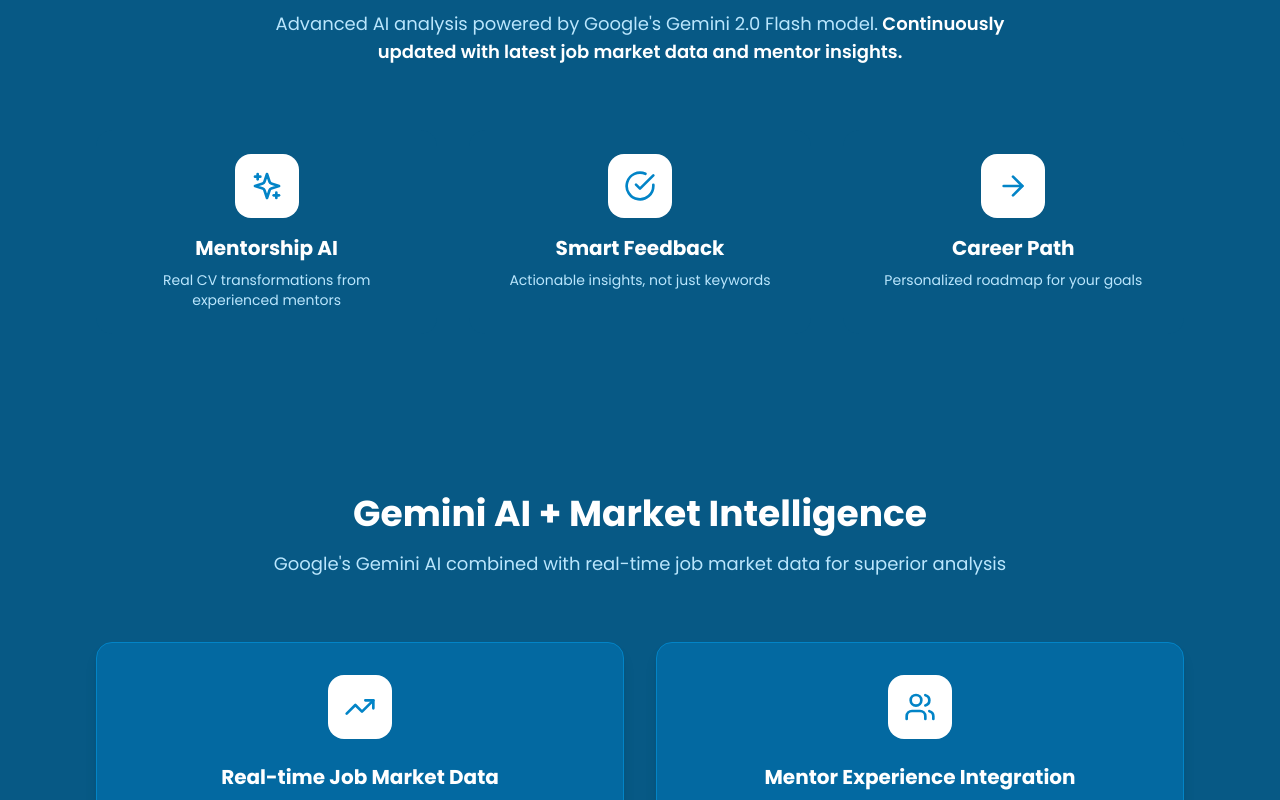
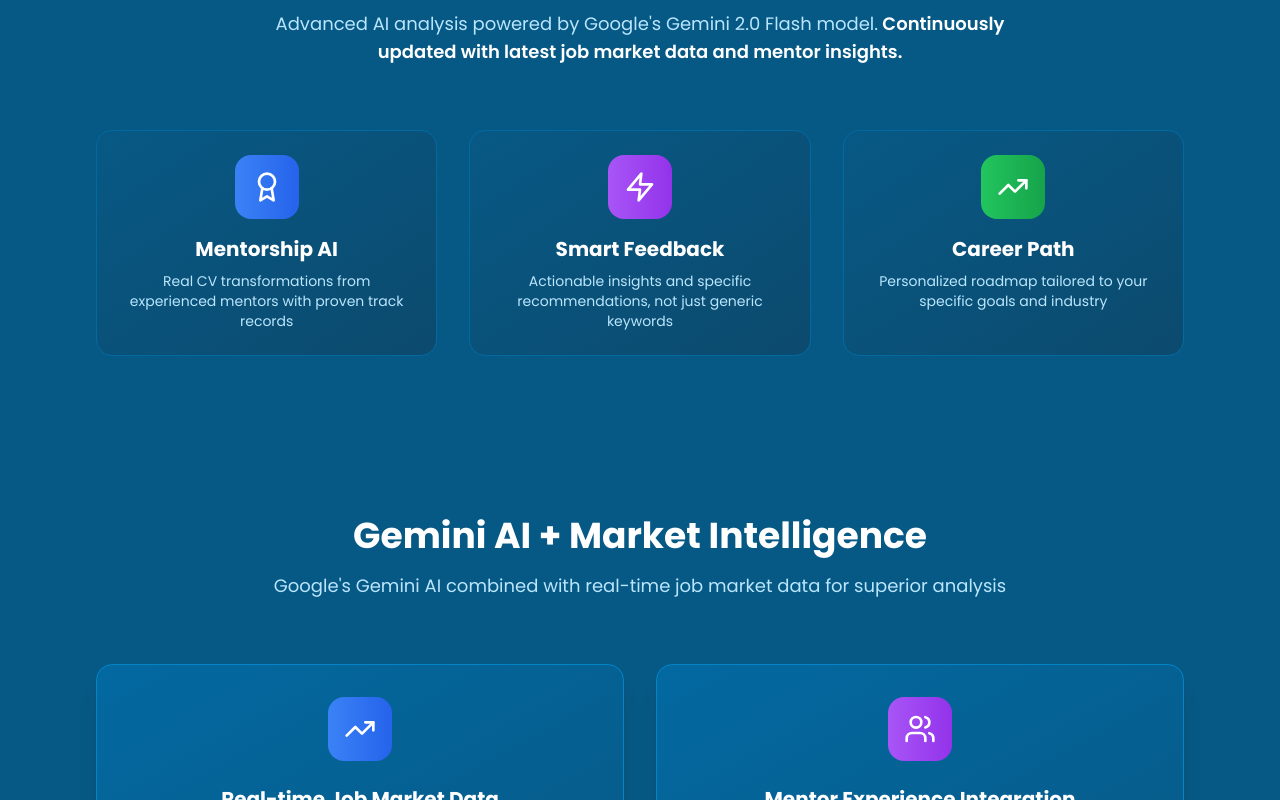
Before and after one commit to pvu06/Resume2path, a Next.js app: page / in a window 1280 px wide. Shown: the part 2000-2800 px from the top of the page. Built offline with nearby package versions, Linux system fonts and the light colour scheme; no server answers.

Commit message:
Enhance UI with better animations, gradients, and analytics section

```diff
--- a/src/app/page.tsx
+++ b/src/app/page.tsx
@@ -6,7 +6,7 @@ import { Button } from '@/components/ui/button';
 import { Input } from '@/components/ui/input';
 import { Textarea } from '@/components/ui/textarea';
 import { Card, CardContent, CardDescription, CardHeader, CardTitle } from '@/components/ui/card';
-import { Upload, FileText, User, Mail, Target, ArrowRight, Sparkles, CheckCircle, TrendingUp, Users, MessageCircle, Bot, Clock } from 'lucide-react';
+import { Upload, FileText, User, Mail, Target, ArrowRight, Sparkles, CheckCircle, TrendingUp, Users, MessageCircle, Bot, Clock, Star, Zap, Shield, Award } from 'lucide-react';
 import Header from '@/components/Header';
 import Hero from '@/components/Hero';
 import Chatbot from '@/components/Chatbot';
@@ -270,28 +270,28 @@ export default function HomePage() {
           </div>
 
           <div className="grid grid-cols-1 md:grid-cols-3 gap-8">
-            <div className="text-center p-6 rounded-2xl bg-ocean-800 hover:shadow-lg transition-all duration-300 group">
-              <div className="w-16 h-16 bg-white rounded-2xl flex items-center justify-center mx-auto mb-4">
-                <Sparkles className="w-8 h-8 text-ocean-600" />
+            <div className="text-center p-6 rounded-2xl bg-gradient-to-br from-ocean-800 to-ocean-900 hover:shadow-xl transition-all duration-300 group transform hover:scale-105 border border-ocean-700">
+              <div className="w-16 h-16 bg-gradient-to-r from-blue-500 to-blue-600 rounded-2xl flex items-center justify-center mx-auto mb-4 group-hover:from-blue-400 group-hover:to-blue-500 transition-colors">
+                <Award className="w-8 h-8 text-white" />
               </div>
               <h3 className="text-xl font-bold text-white mb-2">Mentorship AI</h3>
-              <p className="text-ocean-200 text-sm">Real CV transformations from experienced mentors</p>
+              <p className="text-ocean-200 text-sm">Real CV transformations from experienced mentors with proven track records</p>
             </div>
 
-            <div className="text-center p-6 rounded-2xl bg-ocean-800 hover:shadow-lg transition-all duration-300 group">
-              <div className="w-16 h-16 bg-white rounded-2xl flex items-center justify-center mx-auto mb-4">
-                <CheckCircle className="w-8 h-8 text-ocean-600" />
+            <div className="text-center p-6 rounded-2xl bg-gradient-to-br from-ocean-800 to-ocean-900 hover:shadow-xl transition-all duration-300 group transform hover:scale-105 border border-ocean-700">
+              <div className="w-16 h-16 bg-gradient-to-r from-purple-500 to-purple-600 rounded-2xl flex items-center justify-center mx-auto mb-4 group-hover:from-purple-400 group-hover:to-purple-500 transition-colors">
+                <Zap className="w-8 h-8 text-white" />
               </div>
               <h3 className="text-xl font-bold text-white mb-2">Smart Feedback</h3>
-              <p className="text-ocean-200 text-sm">Actionable insights, not just keywords</p>
+              <p className="text-ocean-200 text-sm">Actionable insights and specific recommendations, not just generic keywords</p>
             </div>
 
-            <div className="text-center p-6 rounded-2xl bg-ocean-800 hover:shadow-lg transition-all duration-300 group">
-              <div className="w-16 h-16 bg-white rounded-2xl flex items-center justify-center mx-auto mb-4">
-                <ArrowRight className="w-8 h-8 text-ocean-600" />
+            <div className="text-center p-6 rounded-2xl bg-gradient-to-br from-ocean-800 to-ocean-900 hover:shadow-xl transition-all duration-300 group transform hover:scale-105 border border-ocean-700">
+              <div className="w-16 h-16 bg-gradient-to-r from-green-500 to-green-600 rounded-2xl flex items-center justify-center mx-auto mb-4 group-hover:from-green-400 group-hover:to-green-500 transition-colors">
+                <TrendingUp className="w-8 h-8 text-white" />
               </div>
               <h3 className="text-xl font-bold text-white mb-2">Career Path</h3>
-              <p className="text-ocean-200 text-sm">Personalized roadmap for your goals</p>
+              <p className="text-ocean-200 text-sm">Personalized roadmap tailored to your specific goals and industry</p>
             </div>
           </div>
         </div>
@@ -310,43 +310,43 @@ export default function HomePage() {
           </div>
 
           <div className="grid grid-cols-1 md:grid-cols-2 gap-8">
-            <div className="bg-ocean-700 p-8 rounded-2xl shadow-lg border border-ocean-600">
-              <div className="w-16 h-16 bg-white rounded-2xl flex items-center justify-center mx-auto mb-6">
-                <TrendingUp className="w-8 h-8 text-ocean-600" />
+            <div className="bg-gradient-to-br from-ocean-700 to-ocean-800 p-8 rounded-2xl shadow-xl border border-ocean-600 hover:shadow-2xl transition-all duration-300 group">
+              <div className="w-16 h-16 bg-gradient-to-r from-blue-500 to-blue-600 rounded-2xl flex items-center justify-center mx-auto mb-6 group-hover:from-blue-400 group-hover:to-blue-500 transition-colors">
+                <TrendingUp className="w-8 h-8 text-white" />
               </div>
               <h3 className="text-xl font-bold text-white mb-4 text-center">Real-time Job Market Data</h3>
               <ul className="space-y-3 text-ocean-200">
                 <li className="flex items-start">
-                  <CheckCircle className="w-5 h-5 text-ocean-300 mr-3 mt-0.5 flex-shrink-0" />
+                  <CheckCircle className="w-5 h-5 text-green-400 mr-3 mt-0.5 flex-shrink-0" />
                   <span>Latest industry trends and requirements</span>
                 </li>
                 <li className="flex items-start">
-                  <CheckCircle className="w-5 h-5 text-ocean-300 mr-3 mt-0.5 flex-shrink-0" />
+                  <CheckCircle className="w-5 h-5 text-green-400 mr-3 mt-0.5 flex-shrink-0" />
                   <span>Emerging skills and technologies</span>
                 </li>
                 <li className="flex items-start">
-                  <CheckCircle className="w-5 h-5 text-ocean-300 mr-3 mt-0.5 flex-shrink-0" />
+                  <CheckCircle className="w-5 h-5 text-green-400 mr-3 mt-0.5 flex-shrink-0" />
                   <span>Salary benchmarks and market demands</span>
                 </li>
               </ul>
             </div>
 
-            <div className="bg-ocean-700 p-8 rounded-2xl shadow-lg border border-ocean-600">
-              <div className="w-16 h-16 bg-white rounded-2xl flex items-center justify-center mx-auto mb-6">
-                <Users className="w-8 h-8 text-ocean-600" />
+            <div className="bg-gradient-to-br from-ocean-700 to-ocean-800 p-8 rounded-2xl shadow-xl border border-ocean-600 hover:shadow-2xl transition-all duration-300 group">
+              <div className="w-16 h-16 bg-gradient-to-r from-purple-500 to-purple-600 rounded-2xl flex items-center justify-center mx-auto mb-6 group-hover:from-purple-400 group-hover:to-purple-500 transition-colors">
+                <Users className="w-8 h-8 text-white" />
               </div>
               <h3 className="text-xl font-bold text-white mb-4 text-center">Mentor Experience Integration</h3>
               <ul className="space-y-3 text-ocean-200">
                 <li className="flex items-start">
-                  <CheckCircle className="w-5 h-5 text-ocean-300 mr-3 mt-0.5 flex-shrink-0" />
+                  <CheckCircle className="w-5 h-5 text-green-400 mr-3 mt-0.5 flex-shrink-0" />
                   <span>Continuous feedback from active mentors</span>
                 </li>
                 <li className="flex items-start">
-                  <CheckCircle className="w-5 h-5 text-ocean-300 mr-3 mt-0.5 flex-shrink-0" />
+                  <CheckCircle className="w-5 h-5 text-green-400 mr-3 mt-0.5 flex-shrink-0" />
                   <span>Success patterns from recent placements</span>
                 </li>
                 <li className="flex items-start">
-                  <CheckCircle className="w-5 h-5 text-ocean-300 mr-3 mt-0.5 flex-shrink-0" />
+                  <CheckCircle className="w-5 h-5 text-green-400 mr-3 mt-0.5 flex-shrink-0" />
                   <span>Industry-specific mentoring strategies</span>
                 </li>
               </ul>
@@ -447,6 +447,67 @@ export default function HomePage() {
       </section>
 
       {/* CTA Section */}
+      {/* Analytics & Monitoring Section */}
+      <section className="py-20 bg-gradient-to-b from-ocean-800 to-ocean-900">
+        <div className="max-w-6xl mx-auto px-4 sm:px-6 lg:px-8">
+          <div className="text-center mb-16">
+            <div className="inline-flex items-center space-x-2 bg-white/10 backdrop-blur-md border border-white/20 rounded-full px-4 py-2 mb-6">
+              <Shield className="w-4 h-4 text-yellow-300" />
+              <span className="text-sm font-medium text-white">Analytics & Monitoring</span>
+            </div>
+            <h2 className="text-3xl sm:text-4xl font-bold text-white mb-4">
+              Track Your Progress & Success
+            </h2>
+            <p className="text-lg text-ocean-200 max-w-3xl mx-auto">
+              Monitor your career growth with detailed analytics and personalized insights
+            </p>
+          </div>
+
+          <div className="grid grid-cols-1 md:grid-cols-2 lg:grid-cols-4 gap-6">
+            <div className="bg-gradient-to-br from-ocean-700 to-ocean-800 p-6 rounded-2xl border border-ocean-600 hover:shadow-xl transition-all duration-300 group">
+              <div className="w-12 h-12 bg-gradient-to-r from-blue-500 to-blue-600 rounded-xl flex items-center justify-center mb-4 group-hover:from-blue-400 group-hover:to-blue-500 transition-colors">
+                <TrendingUp className="w-6 h-6 text-white" />
+              </div>
+              <h3 className="text-lg font-bold text-white mb-2">Progress Tracking</h3>
+              <p className="text-ocean-200 text-sm">Monitor your skill development and career milestones</p>
+            </div>
+
+            <div className="bg-gradient-to-br from-ocean-700 to-ocean-800 p-6 rounded-2xl border border-ocean-600 hover:shadow-xl transition-all duration-300 group">
+              <div className="w-12 h-12 bg-gradient-to-r from-green-500 to-green-600 rounded-xl flex items-center justify-center mb-4 group-hover:from-green-400 group-hover:to-green-500 transition-colors">
+                <Star className="w-6 h-6 text-white" />
+              </div>
+              <h3 className="text-lg font-bold text-white mb-2">Success Metrics</h3>
+              <p className="text-ocean-200 text-sm">Track resume improvements and interview success rates</p>
+            </div>
+
+            <div className="bg-gradient-to-br from-ocean-700 to-ocean-800 p-6 rounded-2xl border border-ocean-600 hover:shadow-xl transition-all duration-300 group">
+              <div className="w-12 h-12 bg-gradient-to-r from-purple-500 to-purple-600 rounded-xl flex items-center justify-center mb-4 group-hover:from-purple-400 group-hover:to-purple-500 transition-colors">
+                <MessageCircle className="w-6 h-6 text-white" />
+              </div>
+              <h3 className="text-lg font-bold text-white mb-2">AI Insights</h3>
+              <p className="text-ocean-200 text-sm">Get personalized recommendations based on your data</p>
+            </div>
+
+            <div className="bg-gradient-to-br from-ocean-700 to-ocean-800 p-6 rounded-2xl border border-ocean-600 hover:shadow-xl transition-all duration-300 group">
+              <div className="w-12 h-12 bg-gradient-to-r from-orange-500 to-orange-600 rounded-xl flex items-center justify-center mb-4 group-hover:from-orange-400 group-hover:to-orange-500 transition-colors">
+                <Clock className="w-6 h-6 text-white" />
+              </div>
+              <h3 className="text-lg font-bold text-white mb-2">Real-time Updates</h3>
+              <p className="text-ocean-200 text-sm">Stay updated with latest market trends and opportunities</p>
+            </div>
+          </div>
+
+          <div className="mt-12 text-center">
+            <div className="bg-gradient-to-r from-blue-600 to-purple-600 text-white p-6 rounded-2xl inline-block shadow-lg">
+              <div className="flex items-center space-x-2">
+                <Sparkles className="w-6 h-6" />
+                <span className="text-lg font-semibold">AI-Powered Analytics = Better Career Decisions</span>
+              </div>
+            </div>
+          </div>
+        </div>
+      </section>
+
       <section className="py-20 bg-ocean-900 text-white">
         <div className="max-w-4xl mx-auto text-center px-4 sm:px-6 lg:px-8">
           <h2 className="text-3xl sm:text-4xl font-bold mb-6">
```
